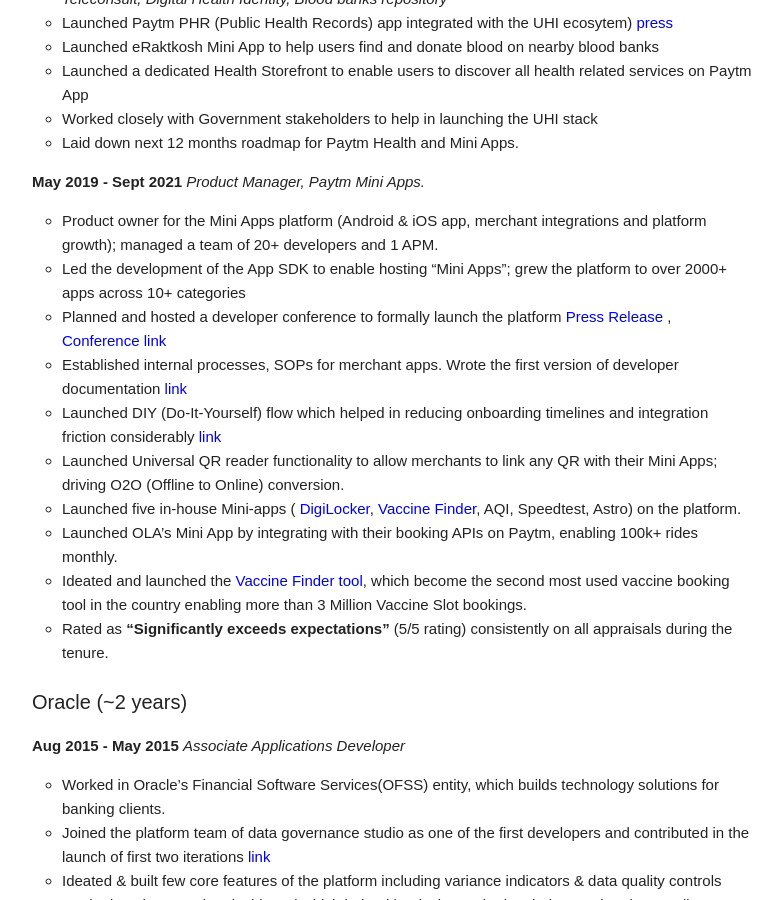
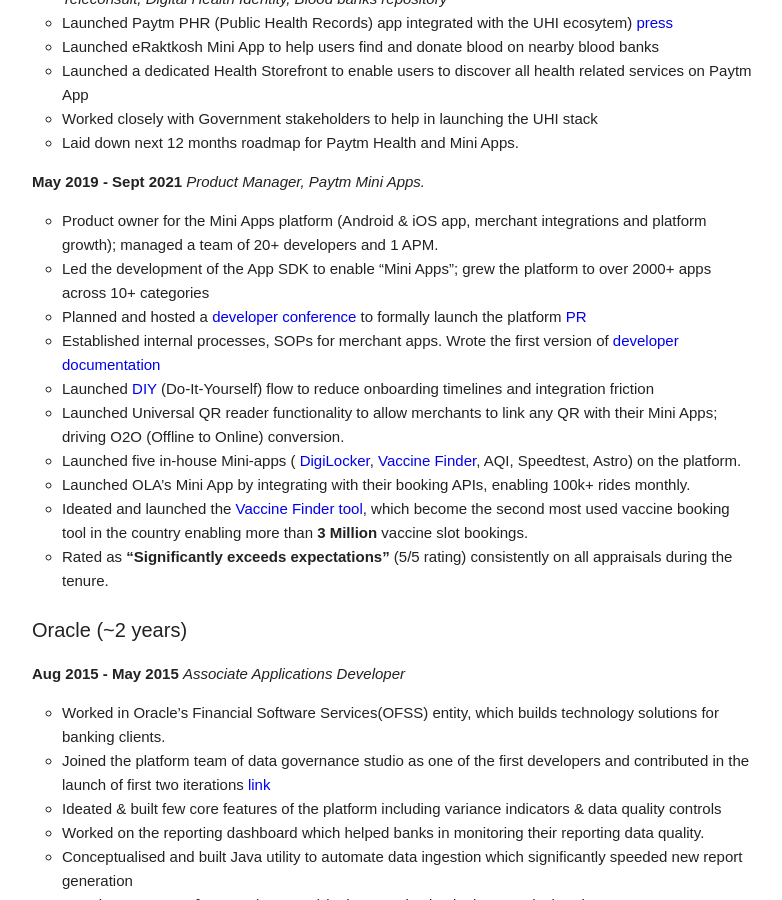
Before and after one commit to product-noob/product-noob.github.io, a Jekyll site: the page built from worksummary.md, in a window 1280 px wide and 900 px high, scrolled down 350 px. Shown: the whole window, without its empty margins (248-1030 px from the left). Built offline with Jekyll 4.4.1, drawn with Linux system fonts in a browser that asks for light colours.

Commit message:
updated work summary

```diff
--- a/worksummary.md
+++ b/worksummary.md
@@ -20,14 +20,14 @@ permalink: /worksummary/
 **May 2019 - Sept 2021** *Product Manager, Paytm Mini Apps.*
 
 -   Product owner for the Mini Apps platform (Android & iOS app, merchant integrations and platform growth); managed a team of 20+ developers and 1 APM.
--   Led the development of the App SDK to enable hosting "Mini Apps"; grew the platform to over 2000+ apps across 10+ categories
--   Planned and hosted a developer conference to formally launch the platform [Press Release](https://www.livemint.com/technology/apps/paytm-announces-mini-apps-developers-conference-on-8-october-11601965880559.html) , [Conference link](https://www.youtube.com/watch?v=nuK7Ct59Vyk&t=3162s)
--   Established internal processes, SOPs for merchant apps. Wrote the first version of developer documentation [link](https://business.paytm.com/docs/miniprograms/overview/)
--   Launched DIY (Do-It-Yourself) flow which helped in reducing onboarding timelines and integration friction considerably [link](https://www.youtube.com/watch?v=W0qN81dujfs)
+-   Led the development of the App SDK to enable "Mini Apps"; grew the platform to over 2000+ apps across 10+ categories
+-   Planned and hosted a [developer conference](https://www.youtube.com/watch?v=nuK7Ct59Vyk&t=3162s) to formally launch the platform [PR](https://www.livemint.com/technology/apps/paytm-announces-mini-apps-developers-conference-on-8-october-11601965880559.html)
+-   Established internal processes, SOPs for merchant apps. Wrote the first version of [developer documentation](https://business.paytm.com/docs/miniprograms/overview/)
+-   Launched [DIY](https://www.youtube.com/watch?v=W0qN81dujfs) (Do-It-Yourself) flow to reduce onboarding timelines and integration friction
 -   Launched Universal QR reader functionality to allow merchants to link any QR with their Mini Apps; driving O2O (Offline to Online) conversion.
 -   Launched five in-house Mini-apps ( [DigiLocker](https://www.hindustantimes.com/business/paytm-integrates-digilocker-brings-access-to-documents-on-its-app-101634105338544.html), [Vaccine Finder](https://www.livemint.com/technology/apps/want-to-book-covid-19-vaccination-slots-on-paytm-here-s-how-11624093960278.html), AQI, Speedtest, Astro) on the platform.
--   Launched OLA’s Mini App by integrating with their booking APIs on Paytm, enabling 100k+ rides monthly.
--   Ideated and launched the [Vaccine Finder tool](https://product-noob.github.io/Journey-to-create-the-Covid-Slot-Finder-Tool/), which become the second most used vaccine booking tool in the country enabling more than 3 Million Vaccine Slot bookings.
+-   Launched OLA’s Mini App by integrating with their booking APIs, enabling 100k+ rides monthly.
+-   Ideated and launched the [Vaccine Finder tool](https://product-noob.github.io/Journey-to-create-the-Covid-Slot-Finder-Tool/), which become the second most used vaccine booking tool in the country enabling more than **3 Million** vaccine slot bookings.
 -   Rated as **"Significantly exceeds expectations"** (5/5 rating) consistently on all appraisals during the tenure.
 
 #### Oracle (~2 years) ####
```
